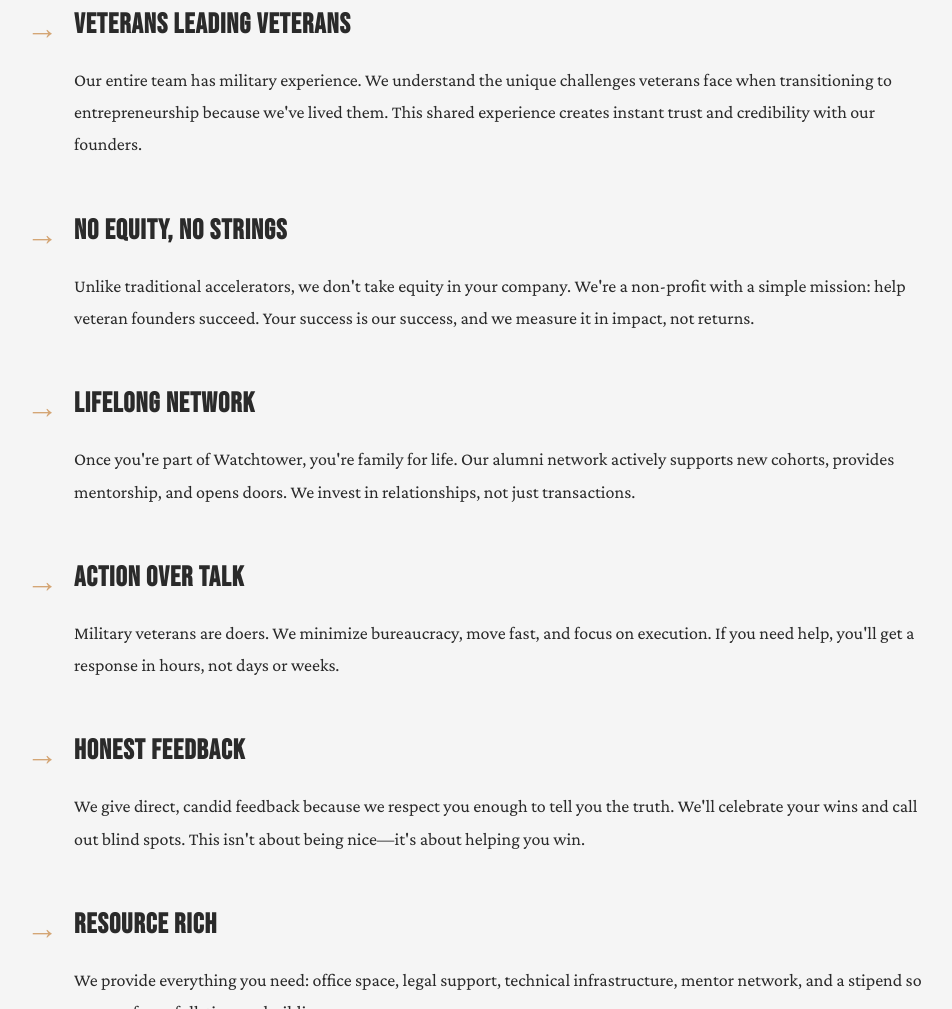
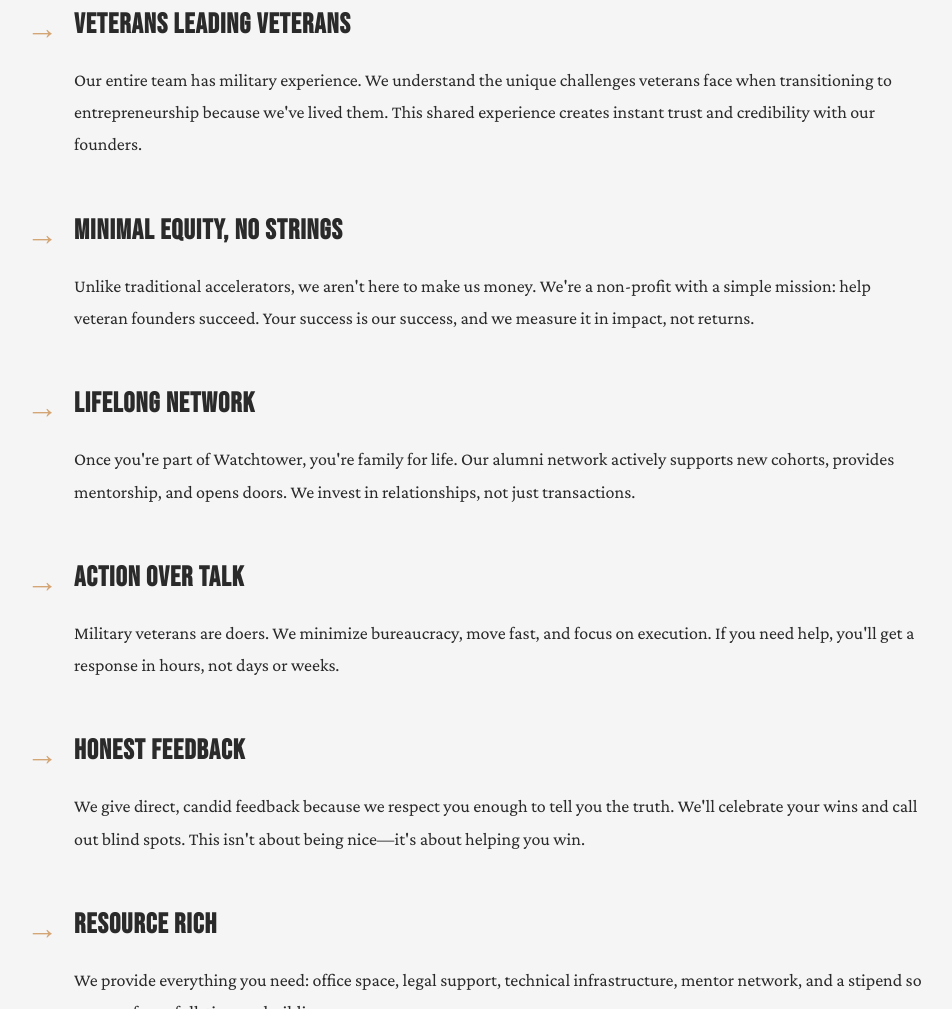
Before and after one commit to calebdean104/watchtower, a plain HTML site: page culture.html in a window 1280 px wide. Shown: the part 1840-2849 px from the top of the page, without its empty margins (164-1116 px from the left). Drawn offline with nearby package versions, Linux system fonts and the light colour scheme.

Commit message:
Update culture.html

```diff
--- a/culture.html
+++ b/culture.html
@@ -124,9 +124,9 @@
                     </div>
 
                     <div class="culture-point">
-                        <h3>No Equity, No Strings</h3>
+                        <h3>Minimal Equity, No Strings</h3>
                         <p>
-                            Unlike traditional accelerators, we don't take equity in your company.
+                            Unlike traditional accelerators, we aren't here to make us money.
                             We're a non-profit with a simple mission: help veteran founders succeed.
                             Your success is our success, and we measure it in impact, not returns.
                         </p>
```
